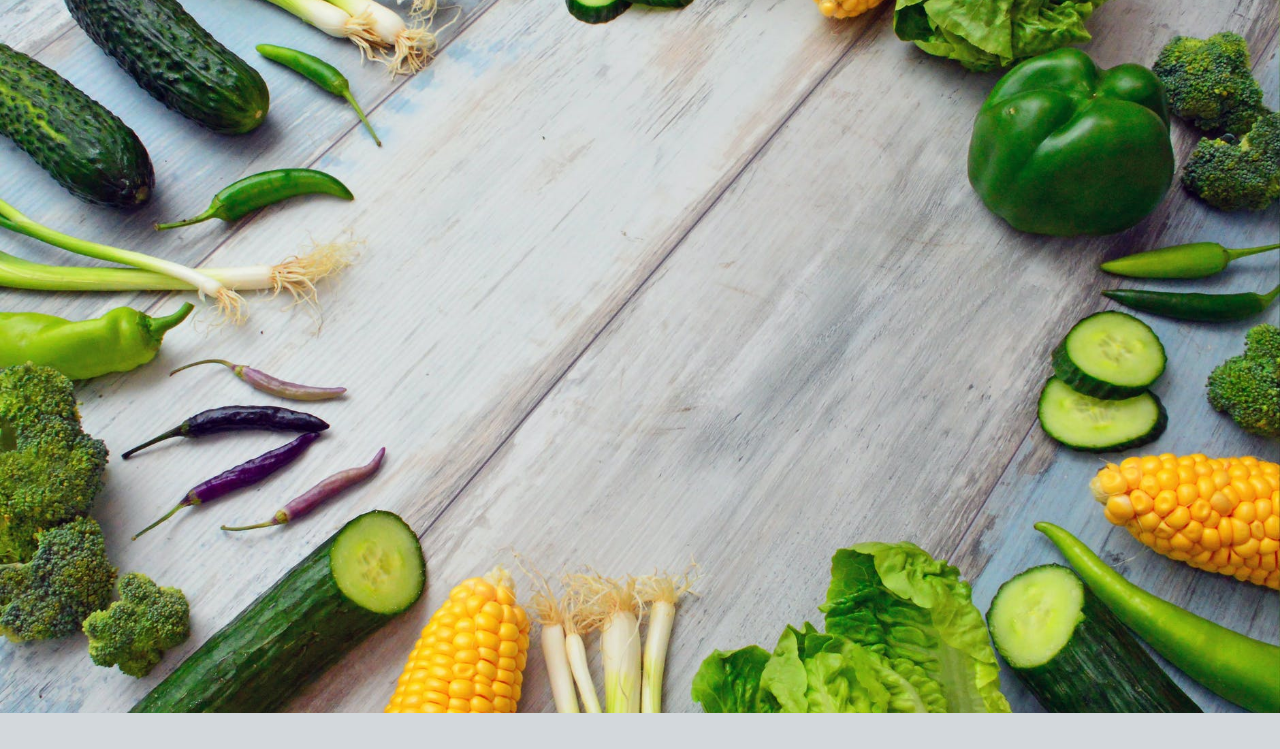
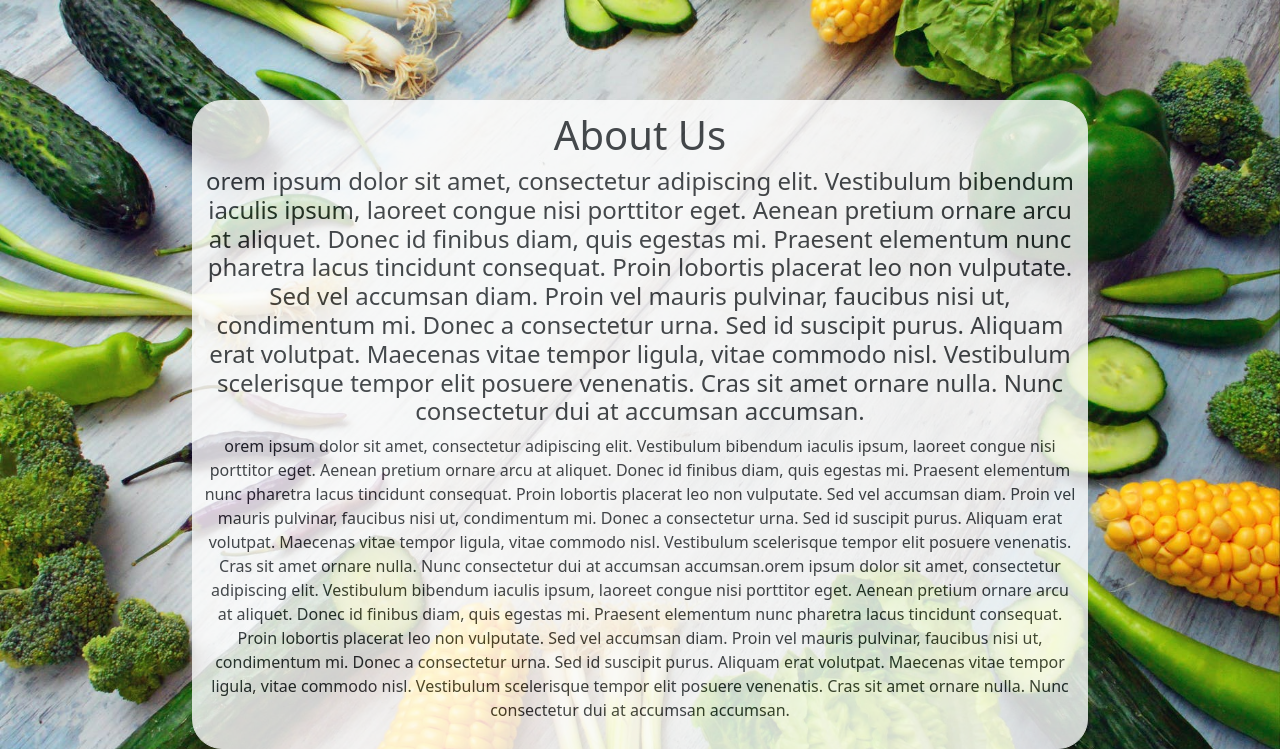
Before and after one commit to Ayoub-benkhedher/website, a PHP site: page /about/index.html in a window 1280 px wide. Shown: the part 87-836 px from the top of the page. Before the commit the page ends 800 px from the top, so only its background shows below. Run offline with PHP 8.4, Linux system fonts and the light colour scheme.

Commit message:
about page

```diff
--- a/about/index.html
+++ b/about/index.html
@@ -6,19 +6,10 @@
   <link rel="stylesheet" href="../style.css">
   <link href="https://cdn.jsdelivr.net/npm/bootstrap@5.0.2/dist/css/bootstrap.min.css" rel="stylesheet" integrity="sha384-EVSTQN3/azprG1Anm3QDgpJLIm9Nao0Yz1ztcQTwFspd3yD65VohhpuuCOmLASjC" crossorigin="anonymous">
     <script src="https://cdn.jsdelivr.net/npm/bootstrap@5.0.2/dist/js/bootstrap.bundle.min.js" integrity="sha384-MrcW6ZMFYlzcLA8Nl+NtUVF0sA7MsXsP1UyJoMp4YLEuNSfAP+JcXn/tWtIaxVXM" crossorigin="anonymous"></script>
+
 </head>
+
 <body>
-
-  <!-- <header>
-    <h2 class="logo">Organic Produce</h2>
-<ul>
-  <li><a href=#>Home</a></li>
-  <li><a href=#>Produce</a></li>
-  <li><a href=#>Order</a></li>
-  <li><a href=#>Login</a></li>
-  <li><a href=#>About</a></li>
-</ul>
-  </header> -->
   <nav class="navbar navbar-expand-lg navbar-light sticky-top">
     <div class="container-fluid">
       <a class="navbar-brand" href="../index.html">
@@ -66,12 +57,17 @@
     </div>
   </nav>
 
-  <main>
+  <main class="wrapper">
+
+      <h1>About Us</h1>
+      <h4>orem ipsum dolor sit amet, consectetur adipiscing elit. Vestibulum bibendum iaculis ipsum, laoreet congue nisi porttitor eget. Aenean pretium ornare arcu at aliquet. Donec id finibus diam, quis egestas mi. Praesent elementum nunc pharetra lacus tincidunt consequat. Proin lobortis placerat leo non vulputate. Sed vel accumsan diam. Proin vel mauris pulvinar, faucibus nisi ut, condimentum mi. Donec a consectetur urna. Sed id suscipit purus. Aliquam erat volutpat. Maecenas vitae tempor ligula, vitae commodo nisl. Vestibulum scelerisque tempor elit posuere venenatis. Cras sit amet ornare nulla. Nunc consectetur dui at accumsan accumsan.</h4>
+      <p>orem ipsum dolor sit amet, consectetur adipiscing elit. Vestibulum bibendum iaculis ipsum, laoreet congue nisi porttitor eget. Aenean pretium ornare arcu at aliquet. Donec id finibus diam, quis egestas mi. Praesent elementum nunc pharetra lacus tincidunt consequat. Proin lobortis placerat leo non vulputate. Sed vel accumsan diam. Proin vel mauris pulvinar, faucibus nisi ut, condimentum mi. Donec a consectetur urna. Sed id suscipit purus. Aliquam erat volutpat. Maecenas vitae tempor ligula, vitae commodo nisl. Vestibulum scelerisque tempor elit posuere venenatis. Cras sit amet ornare nulla. Nunc consectetur dui at accumsan accumsan.orem ipsum dolor sit amet, consectetur adipiscing elit. Vestibulum bibendum iaculis ipsum, laoreet congue nisi porttitor eget. Aenean pretium ornare arcu at aliquet. Donec id finibus diam, quis egestas mi. Praesent elementum nunc pharetra lacus tincidunt consequat. Proin lobortis placerat leo non vulputate. Sed vel accumsan diam. Proin vel mauris pulvinar, faucibus nisi ut, condimentum mi. Donec a consectetur urna. Sed id suscipit purus. Aliquam erat volutpat. Maecenas vitae tempor ligula, vitae commodo nisl. Vestibulum scelerisque tempor elit posuere venenatis. Cras sit amet ornare nulla. Nunc consectetur dui at accumsan accumsan.</p>
+
+
   </main>
 
+
     <footer>
-
     </footer>
-
 </body>
 </html>
--- a/index.html
+++ b/index.html
@@ -12,7 +12,7 @@
 <body>
   <nav class="navbar navbar-expand-lg navbar-light sticky-top">
     <div class="container-fluid">
-      <a class="navbar-brand" href="#">
+      <a class="navbar-brand" href="index.html">
         <img src="assets/logo.png" alt="" width=auto height=auto>
       </a>
       <button class="navbar-toggler" type="button" data-bs-toggle="collapse" data-bs-target="#navbarSupportedContent" aria-controls="navbarSupportedContent" aria-expanded="false" aria-label="Toggle navigation">
@@ -21,7 +21,7 @@
       <div class="collapse navbar-collapse" id="navbarSupportedContent">
         <ul class="navbar-nav me-auto mb-2 mb-lg-0">
           <li class="nav-item">
-            <a class="nav-link active" aria-current="page" href="#">Home</a>
+            <a class="nav-link active" aria-current="page" href="index.html">Home</a>
           </li>
           <li class="nav-item">
             <a class="nav-link" href="#">Order</a>
--- a/style.css
+++ b/style.css
@@ -63,9 +63,22 @@ body{
  .container {
   display: table;
   width: 100%;
+
 }
 .content{
   display: table-cell;
   vertical-align: middle;
   text-align: center;
 }
+.wrapper{
+  margin-top:100px;
+  margin-left: 15%;
+  background-color: white;
+  border: 1px solid white;
+	border-radius: 30px;
+	padding: 010px;
+  text-align: center;
+  vertical-align: middle;
+  width: 70%;
+  opacity: 0.8;
+}
```
Lines whose indentation alone changed are shown as unchanged.
